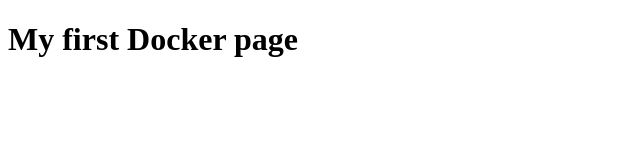
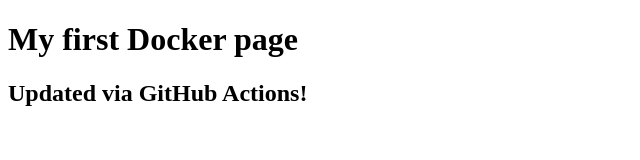
Before and after one commit to Kiradmbt/docker-nginx, a plain HTML site: page index.html in a window 1280 px wide. Shown: the whole page, without its empty margins (0-640 px from the left). Drawn offline with Linux system fonts and the light colour scheme.

Commit message:
Update index.html

```diff
--- a/index.html
+++ b/index.html
@@ -2,5 +2,6 @@
 <html>
 <body>
     <h1>My first Docker page</h1>
+    <h2>Updated via GitHub Actions!</h2>
 </body>
 </html>
```
